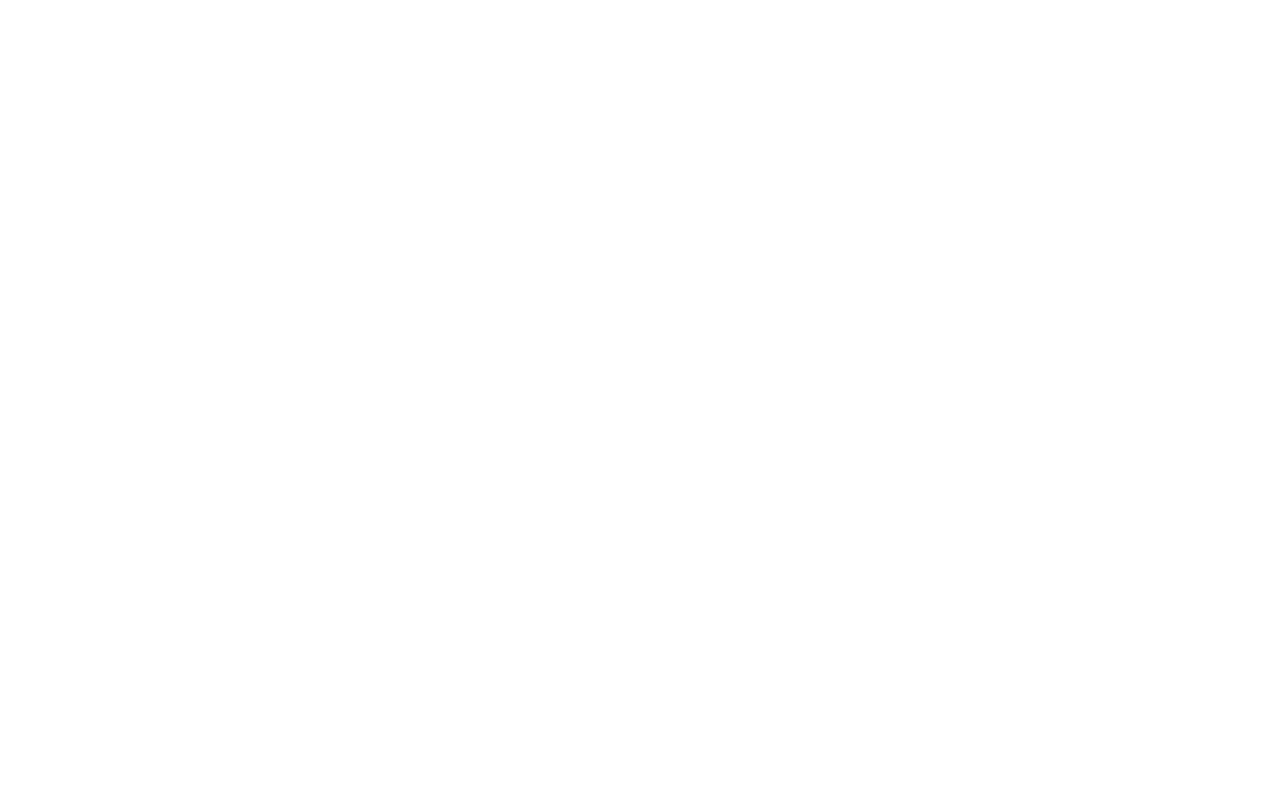
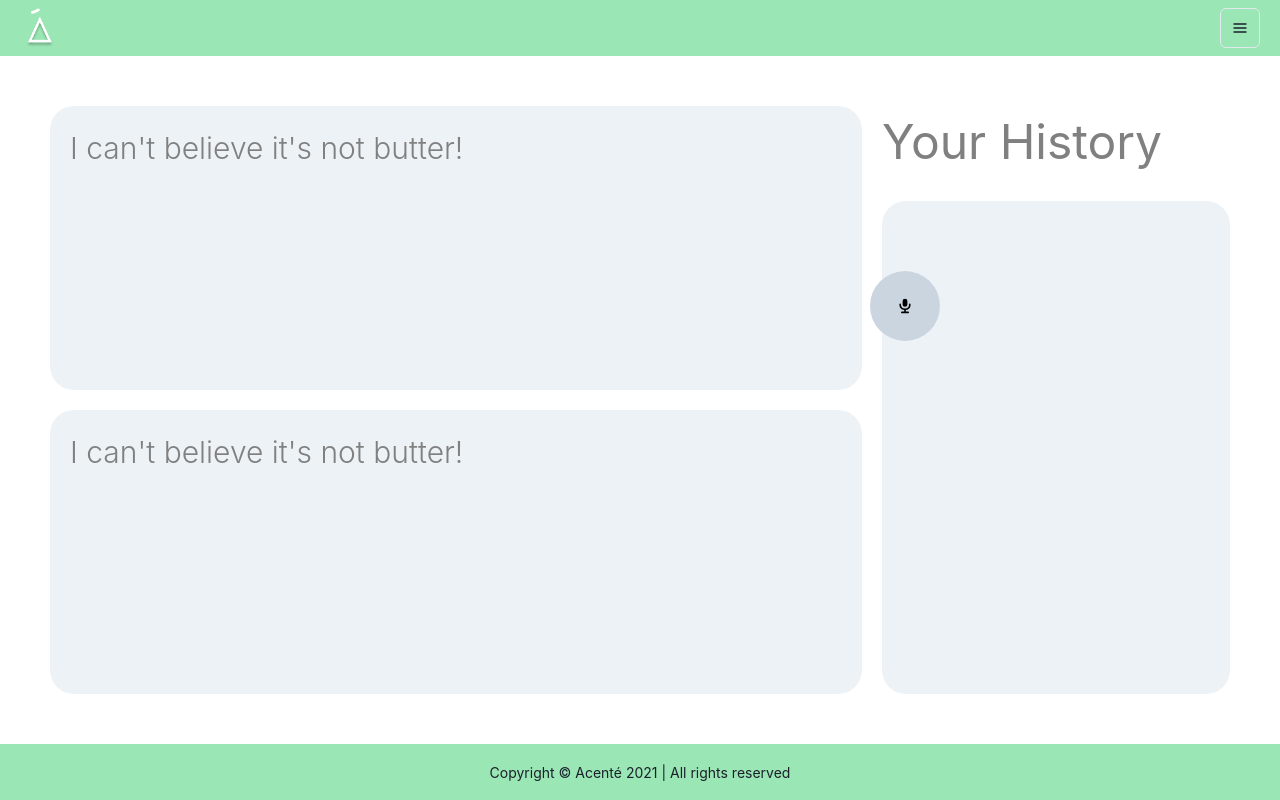
Before and after one commit to utmgdsc/Acente, a React (Create React App) app in the folder frontend/: page /practice in a window 1280 px wide. Built offline with nearby package versions, Linux system fonts and the light colour scheme.

Commit message:
Finished Ticket 12 (#12)

```diff
--- a/frontend/src/App.js
+++ b/frontend/src/App.js
@@ -7,6 +7,7 @@
 import login from './views/login';
 import signup from './views/signup';
 import dashboard from './views/dashboard'
+import practice from './views/practice'
 
 function App() {
  return (
@@ -25,6 +26,9 @@
        <Switch>
          <Route exact path="/dashboard" component={dashboard} />
        </Switch>
+       <Switch>
+         <Route exact path="/practice" component={practice} />
+       </Switch>
      </BrowserRouter>
      </IntlProvider>
    </ChakraProvider>
--- a/frontend/src/components/NavBar.js
+++ b/frontend/src/components/NavBar.js
@@ -37,6 +37,14 @@
        history.push('/login')
    }
 
+   const handlePracticeClick = () => {
+       history.push('/practice')
+   }
+
+   const handleProfileClick = () => {
+       history.push('/dashboard')
+   }
+
    if (type === "loginMenu") {
        return (
            <HStack spacing="20px" backgroundColor="#9AE6B4" height="7vh" paddingRight="20px" paddingLeft="20px" width="100%">
@@ -71,11 +79,11 @@
                            variant="outline"
                        />
                        <MenuList minHeight="100vh" minWidth="35vh" right="-60px" position="absolute" top="-57px" backgroundColor="#2D3748">
-                            <MenuItem minHeight="13vh" icon={<CgProfile />} fontSize="2xl" color="white" _focus={{backgroundColor:"#4A5568"}}>
+                           <MenuItem minHeight="13vh" icon={<CgProfile />} fontSize="2xl" color="white" _focus={{backgroundColor:"#4A5568"}} onClick={handleProfileClick}>
                            Profile
                            </MenuItem>
                            <MenuDivider/>
-                            <MenuItem minHeight="13vh" icon={<HiMicrophone />} fontSize="2xl" color="white" _focus={{backgroundColor:"#4A5568"}}>
+                           <MenuItem minHeight="13vh" icon={<HiMicrophone />} fontSize="2xl" color="white" _focus={{backgroundColor:"#4A5568"}} onClick={handlePracticeClick}>
                            Practice
                            </MenuItem>
                            <MenuDivider/>
--- /dev/null
+++ b/frontend/src/components/Test.js
@@ -0,0 +1,38 @@
+import React from 'react'
+import {
+   HStack, VStack, Box, Center, ListItem, UnorderedList, IconButton, Icon, Button
+ } from "@chakra-ui/react"
+
+import {HiMicrophone} from "react-icons/hi"
+
+const Test = () => {
+   const handleMicrophoneClick = () => {
+
+   }
+
+   return (
+       <HStack height="86vh" justifyContent="center" spacing="20px" padding="50px">
+           <VStack height="100%" width="70%" spacing="20px">
+               <Box height="50%" width="100%" backgroundColor="#EDF2F7" borderRadius="3xl" padding="20px">
+                   <Center color="gray" fontWeight="light" fontSize="3xl" justifyContent="left"> I can't believe it's not butter! </Center>
+                   <Button borderRadius="full" height="70px" width="70px" top="100px" left="800px" backgroundColor="#CBD5E0" onClick={handleMicrophoneClick}>
+                       <Icon as={HiMicrophone}color="black" />
+                   </Button>
+               </Box>
+               <Box height="50%" width="100%" backgroundColor="#EDF2F7" borderRadius="3xl" padding="20px">
+                   <Center color="gray" fontWeight="light" fontSize="3xl" justifyContent="left"> I can't believe it's not butter! </Center>
+               </Box>
+           </VStack>
+           <VStack height="100%" width="30%">
+               <Box height="15%" width="100%">
+                   <Center color="gray" fontWeight="10px" fontSize="5xl" justifyContent="left"> Your History </Center>
+               </Box>
+               <Box height="85%" width="100%" backgroundColor="#EDF2F7" borderRadius="3xl" padding="20px">
+               </Box>
+           </VStack>
+       </HStack>
+
+   )
+}
+
+export default Test;
--- /dev/null
+++ b/frontend/src/views/practice.js
@@ -0,0 +1,15 @@
+import React from "react";
+import Footer from "../components/Footer";
+import NavBar from "../components/NavBar";
+import Test from "../components/Test"
+
+export const practice = () => {
+   return (
+       <div id="practice">
+           <NavBar type="practiceMenu"/>
+           <Test />
+           <Footer />
+       </div>
+   );
+ };
+  export default practice;
```
Lines whose indentation alone changed are shown as unchanged.
